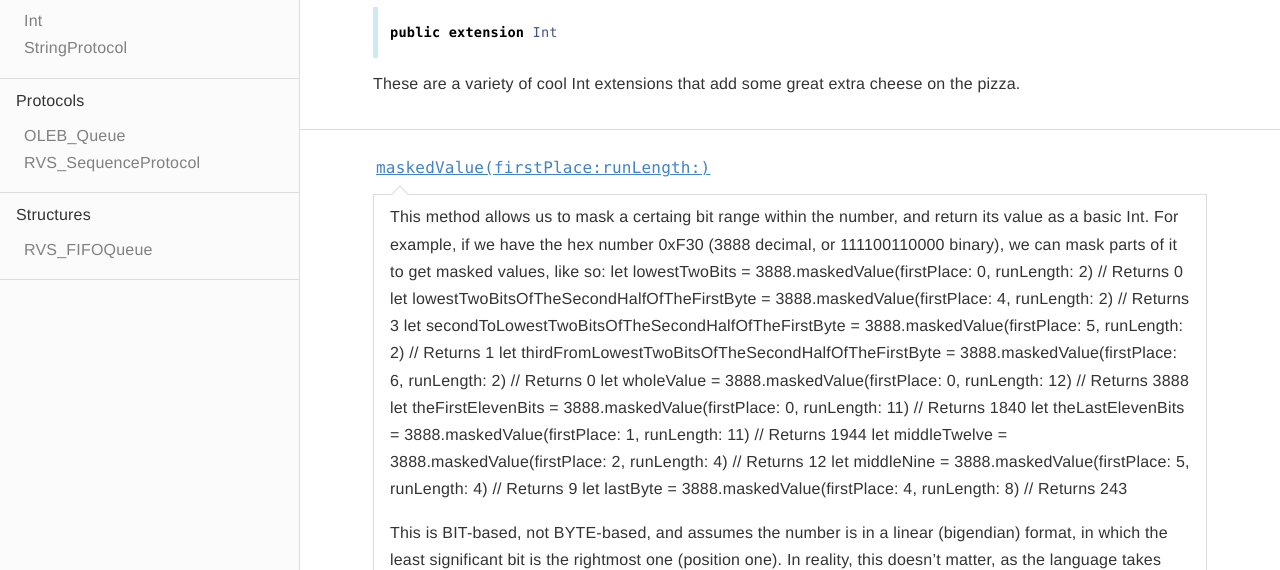
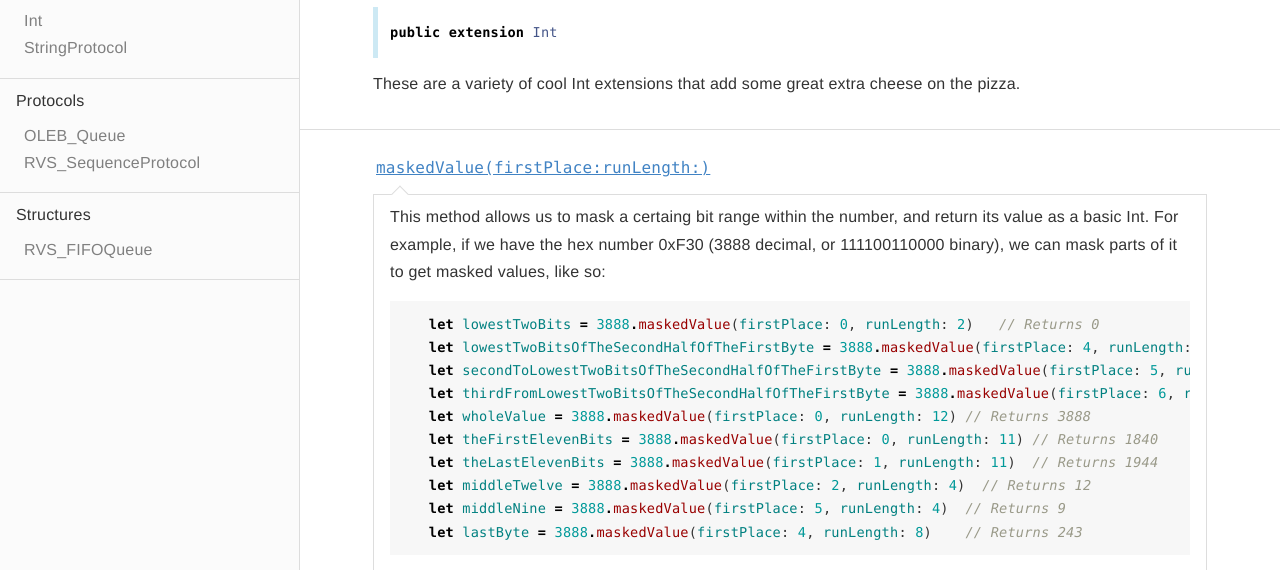
Before and after one commit to RiftValleySoftware/RVS_Generic_Swift_Toolbox, a plain HTML site: page docs/Extensions/Int.html in a window 1280 px wide. Both pictures are taken after a click on the link "maskedValue(firstPlace:runLength:)". Shown: the part 205-775 px from the top of the page. Drawn offline with Linux system fonts and the light colour scheme.

Commit message:
Updated the Int extension documentation, and added a link to the GitHub Pages docs.

```diff
--- a/docs/Extensions/Int.html
+++ b/docs/Extensions/Int.html
@@ -118,17 +118,18 @@
                       <div class="pointer"></div>
                       <div class="abstract">
                         <p>This method allows us to mask a certaing bit range within the number, and return its value as a basic Int.
-For example, if we have the hex number 0xF30 (3888 decimal, or 111100110000 binary), we can mask parts of it to get masked values, like so:
-   let lowestTwoBits = 3888.maskedValue(firstPlace: 0, runLength: 2)   // Returns 0
-   let lowestTwoBitsOfTheSecondHalfOfTheFirstByte = 3888.maskedValue(firstPlace: 4, runLength: 2)   // Returns 3
-   let secondToLowestTwoBitsOfTheSecondHalfOfTheFirstByte = 3888.maskedValue(firstPlace: 5, runLength: 2)   // Returns 1
-   let thirdFromLowestTwoBitsOfTheSecondHalfOfTheFirstByte = 3888.maskedValue(firstPlace: 6, runLength: 2)   // Returns 0
-   let wholeValue = 3888.maskedValue(firstPlace: 0, runLength: 12) // Returns 3888
-   let theFirstElevenBits = 3888.maskedValue(firstPlace: 0, runLength: 11) // Returns 1840
-   let theLastElevenBits = 3888.maskedValue(firstPlace: 1, runLength: 11)  // Returns 1944
-   let middleTwelve = 3888.maskedValue(firstPlace: 2, runLength: 4)  // Returns 12
-   let middleNine = 3888.maskedValue(firstPlace: 5, runLength: 4)  // Returns 9
-   let lastByte = 3888.maskedValue(firstPlace: 4, runLength: 8)    // Returns 243</p>
+For example, if we have the hex number 0xF30 (3888 decimal, or 111100110000 binary), we can mask parts of it to get masked values, like so:</p>
+<pre class="highlight swift"><code>   <span class="k">let</span> <span class="nv">lowestTwoBits</span> <span class="o">=</span> <span class="mi">3888</span><span class="o">.</span><span class="nf">maskedValue</span><span class="p">(</span><span class="nv">firstPlace</span><span class="p">:</span> <span class="mi">0</span><span class="p">,</span> <span class="nv">runLength</span><span class="p">:</span> <span class="mi">2</span><span class="p">)</span>   <span class="c1">// Returns 0</span>
+   <span class="k">let</span> <span class="nv">lowestTwoBitsOfTheSecondHalfOfTheFirstByte</span> <span class="o">=</span> <span class="mi">3888</span><span class="o">.</span><span class="nf">maskedValue</span><span class="p">(</span><span class="nv">firstPlace</span><span class="p">:</span> <span class="mi">4</span><span class="p">,</span> <span class="nv">runLength</span><span class="p">:</span> <span class="mi">2</span><span class="p">)</span>   <span class="c1">// Returns 3</span>
+   <span class="k">let</span> <span class="nv">secondToLowestTwoBitsOfTheSecondHalfOfTheFirstByte</span> <span class="o">=</span> <span class="mi">3888</span><span class="o">.</span><span class="nf">maskedValue</span><span class="p">(</span><span class="nv">firstPlace</span><span class="p">:</span> <span class="mi">5</span><span class="p">,</span> <span class="nv">runLength</span><span class="p">:</span> <span class="mi">2</span><span class="p">)</span>   <span class="c1">// Returns 1</span>
+   <span class="k">let</span> <span class="nv">thirdFromLowestTwoBitsOfTheSecondHalfOfTheFirstByte</span> <span class="o">=</span> <span class="mi">3888</span><span class="o">.</span><span class="nf">maskedValue</span><span class="p">(</span><span class="nv">firstPlace</span><span class="p">:</span> <span class="mi">6</span><span class="p">,</span> <span class="nv">runLength</span><span class="p">:</span> <span class="mi">2</span><span class="p">)</span>   <span class="c1">// Returns 0</span>
+   <span class="k">let</span> <span class="nv">wholeValue</span> <span class="o">=</span> <span class="mi">3888</span><span class="o">.</span><span class="nf">maskedValue</span><span class="p">(</span><span class="nv">firstPlace</span><span class="p">:</span> <span class="mi">0</span><span class="p">,</span> <span class="nv">runLength</span><span class="p">:</span> <span class="mi">12</span><span class="p">)</span> <span class="c1">// Returns 3888</span>
+   <span class="k">let</span> <span class="nv">theFirstElevenBits</span> <span class="o">=</span> <span class="mi">3888</span><span class="o">.</span><span class="nf">maskedValue</span><span class="p">(</span><span class="nv">firstPlace</span><span class="p">:</span> <span class="mi">0</span><span class="p">,</span> <span class="nv">runLength</span><span class="p">:</span> <span class="mi">11</span><span class="p">)</span> <span class="c1">// Returns 1840</span>
+   <span class="k">let</span> <span class="nv">theLastElevenBits</span> <span class="o">=</span> <span class="mi">3888</span><span class="o">.</span><span class="nf">maskedValue</span><span class="p">(</span><span class="nv">firstPlace</span><span class="p">:</span> <span class="mi">1</span><span class="p">,</span> <span class="nv">runLength</span><span class="p">:</span> <span class="mi">11</span><span class="p">)</span>  <span class="c1">// Returns 1944</span>
+   <span class="k">let</span> <span class="nv">middleTwelve</span> <span class="o">=</span> <span class="mi">3888</span><span class="o">.</span><span class="nf">maskedValue</span><span class="p">(</span><span class="nv">firstPlace</span><span class="p">:</span> <span class="mi">2</span><span class="p">,</span> <span class="nv">runLength</span><span class="p">:</span> <span class="mi">4</span><span class="p">)</span>  <span class="c1">// Returns 12</span>
+   <span class="k">let</span> <span class="nv">middleNine</span> <span class="o">=</span> <span class="mi">3888</span><span class="o">.</span><span class="nf">maskedValue</span><span class="p">(</span><span class="nv">firstPlace</span><span class="p">:</span> <span class="mi">5</span><span class="p">,</span> <span class="nv">runLength</span><span class="p">:</span> <span class="mi">4</span><span class="p">)</span>  <span class="c1">// Returns 9</span>
+   <span class="k">let</span> <span class="nv">lastByte</span> <span class="o">=</span> <span class="mi">3888</span><span class="o">.</span><span class="nf">maskedValue</span><span class="p">(</span><span class="nv">firstPlace</span><span class="p">:</span> <span class="mi">4</span><span class="p">,</span> <span class="nv">runLength</span><span class="p">:</span> <span class="mi">8</span><span class="p">)</span>    <span class="c1">// Returns 243</span>
+</code></pre>
 
 <p>This is BIT-based, not BYTE-based, and assumes the number is in a linear (bigendian) format, in which the least significant bit is the rightmost one (position one).
 In reality, this doesn&rsquo;t matter, as the language takes care of transposing byte order.</p>
```
Also changed, not shown: docs/index.html (+2 -0 lines), docs/docsets/.docset/Contents/Resources/Documents/index.html, 4 other files.
